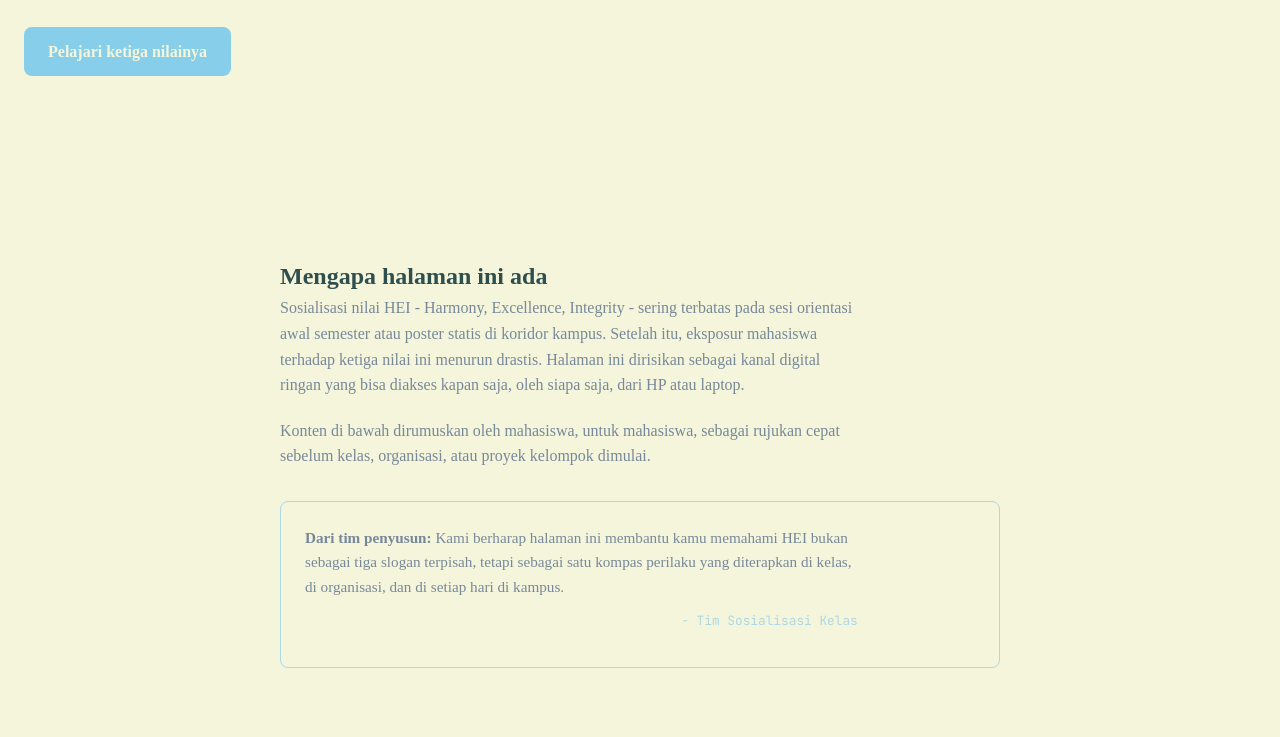
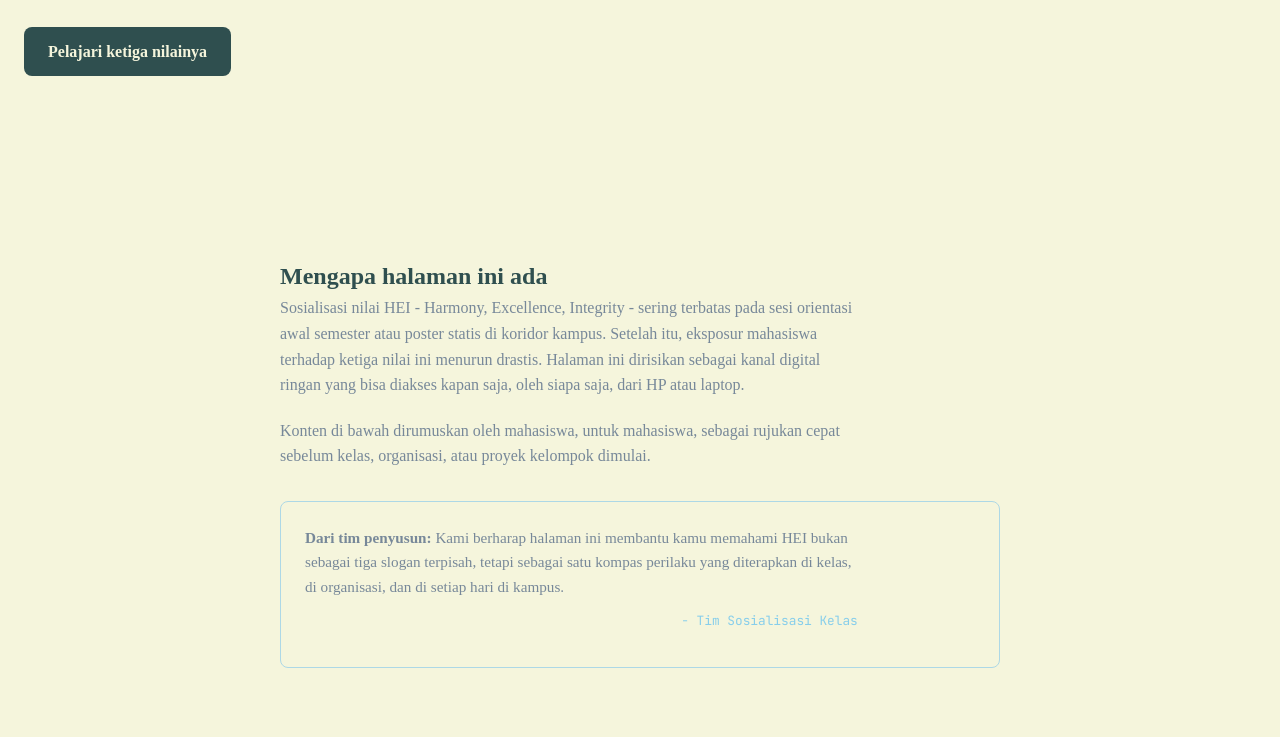
Before and after one commit to DAlpukat/pendidikankarakter, a plain HTML site: page index.html in a window 1280 px wide. Shown: the part 384-1121 px from the top of the page. Drawn offline with Linux system fonts and the light colour scheme; a web font is replaced by a local one.

Commit message:
fix: rebalance palet ke warna gelap Dark Slate untuk surface, tombol, dan teks agar tidak terlalu terang

```diff
--- a/index.html
+++ b/index.html
@@ -13,12 +13,12 @@
    Design tokens - Victorian Steampunk (design.md + prd.md section 8)
    ========================================================================== */
 :root {
-  --color-brass: #87CEEB;
+  --color-brass: #2F4F4F;
   --color-mahogany: #2F4F4F;
   --color-sepia: #778899;
   --color-parchment: #F5F5DC;
   --color-copper: #ADD8E6;
-  --color-teal: #ADD8E6;
+  --color-teal: #87CEEB;
   --color-orange: #87CEEB;
   --color-ivory: #F5F5DC;
   --color-text: #2F4F4F;
```
